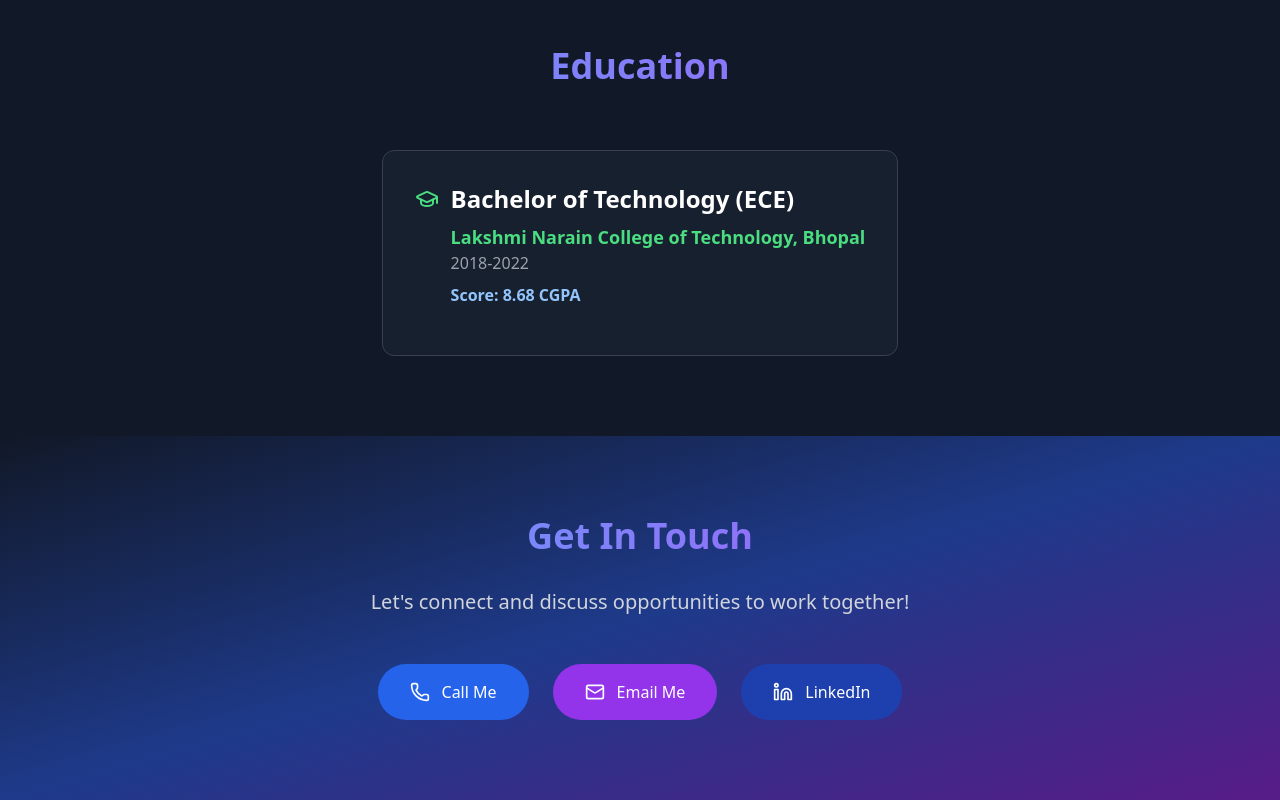
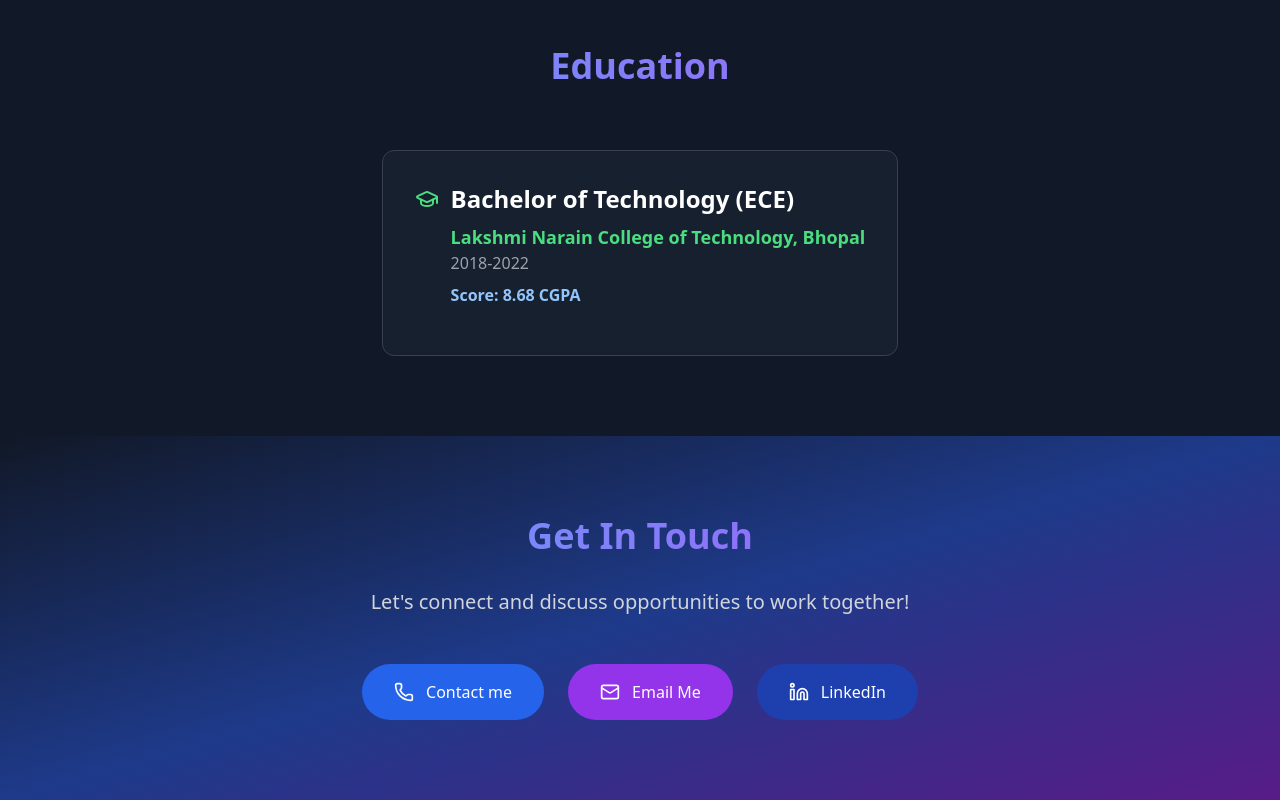
Before and after one commit to sigmacoder1/Portfolio, a React (Create React App) app in the folder portfolio/: page / in a window 1280 px wide. Shown: the part 3026-3826 px from the top of the page. Built offline with nearby package versions, Linux system fonts and the light colour scheme.

Commit message:
Update App.tsx

```diff
--- a/portfolio/src/App.tsx
+++ b/portfolio/src/App.tsx
@@ -319,11 +319,11 @@ const Portfolio = () => {
         </p>
         <div className="flex flex-col sm:flex-row gap-6 justify-center items-center">
           <a
-            href="tel:+9170044295376"
+            href="tel:+917004429537"
             className="flex items-center gap-3 bg-blue-600 hover:bg-blue-700 text-white px-8 py-4 rounded-full transition-all duration-300 hover:transform hover:scale-110 hover:shadow-lg"
           >
             <Phone size={20} />
-            <span>Call Me</span>
+            <span>Contact me</span>
           </a>
           <a
             href="mailto:rrajayush1@gmail.com"
```
